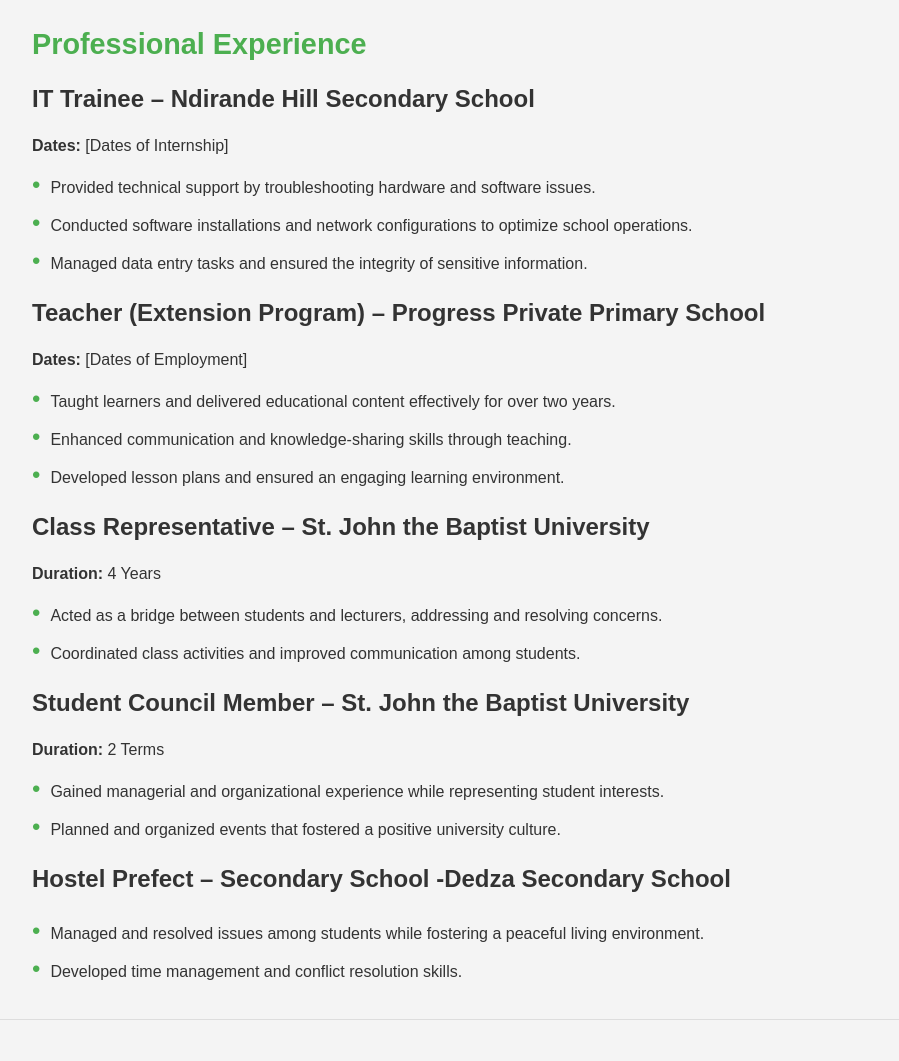
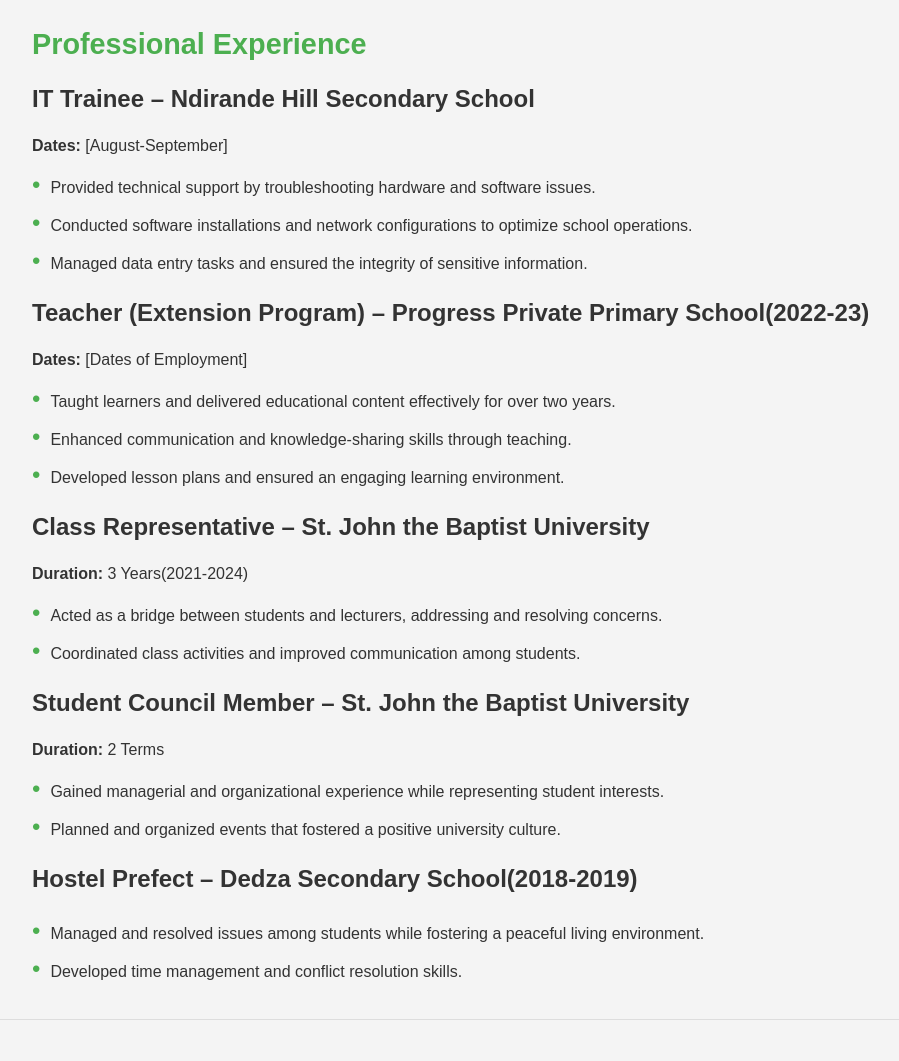
Before and after one commit to choice99234/Resume-Curriculum_Virtue, a plain HTML site: page build/index.html in a window 1280 px wide. Shown: the part 780-1841 px from the top of the page, without its empty margins (96-995 px from the left). Drawn offline with Linux system fonts and the light colour scheme.

Commit message:
first commit

```diff
--- a/build/index.html
+++ b/build/index.html
@@ -39,13 +39,13 @@
         <div class="container">
             <h2>Professional Experience</h2>
             <h3>IT Trainee – Ndirande Hill Secondary School</h3>
-            <p><strong>Dates:</strong> [Dates of Internship]</p>
+            <p><strong>Dates:</strong> [August-September]</p>
             <ul>
                 <li>Provided technical support by troubleshooting hardware and software issues.</li>
                 <li>Conducted software installations and network configurations to optimize school operations.</li>
                 <li>Managed data entry tasks and ensured the integrity of sensitive information.</li>
             </ul>
-            <h3>Teacher (Extension Program) – Progress Private Primary School</h3>
+            <h3>Teacher (Extension Program) – Progress Private Primary School(2022-23)</h3>
             <p><strong>Dates:</strong> [Dates of Employment]</p>
             <ul>
                 <li>Taught learners and delivered educational content effectively for over two years.</li>
@@ -53,7 +53,7 @@
                 <li>Developed lesson plans and ensured an engaging learning environment.</li>
             </ul>
             <h3>Class Representative – St. John the Baptist University</h3>
-            <p><strong>Duration:</strong> 4 Years</p>
+            <p><strong>Duration:</strong> 3 Years(2021-2024)</p>
             <ul>
                 <li>Acted as a bridge between students and lecturers, addressing and resolving concerns.</li>
                 <li>Coordinated class activities and improved communication among students.</li>
@@ -64,7 +64,7 @@
                 <li>Gained managerial and organizational experience while representing student interests.</li>
                 <li>Planned and organized events that fostered a positive university culture.</li>
             </ul>
-            <h3>Hostel Prefect – Secondary School -Dedza Secondary School</h3>
+            <h3>Hostel Prefect – Dedza Secondary School(2018-2019)</h3>
             <ul>
                 <li>Managed and resolved issues among students while fostering a peaceful living environment.</li>
                 <li>Developed time management and conflict resolution skills.</li>
```
